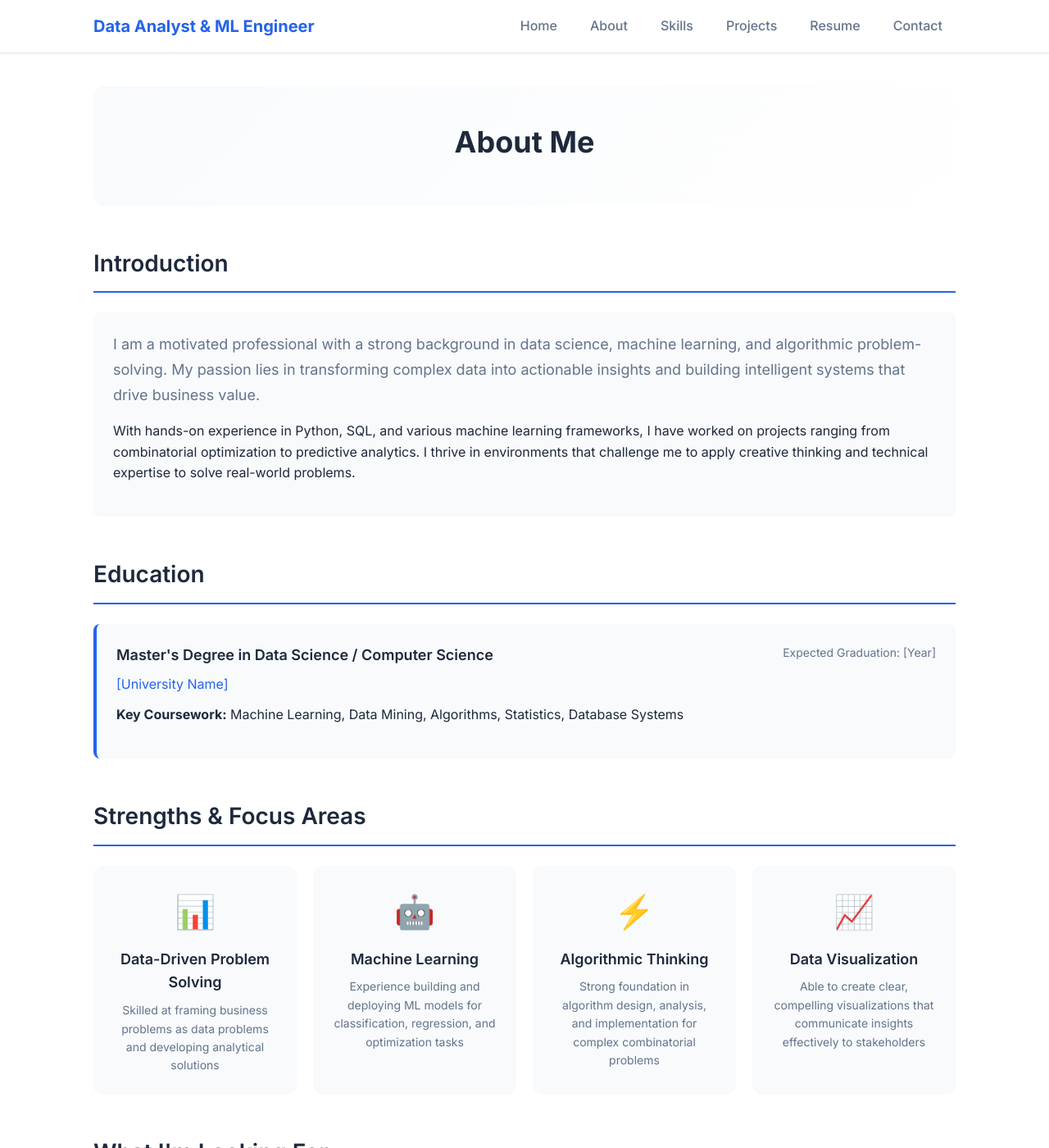
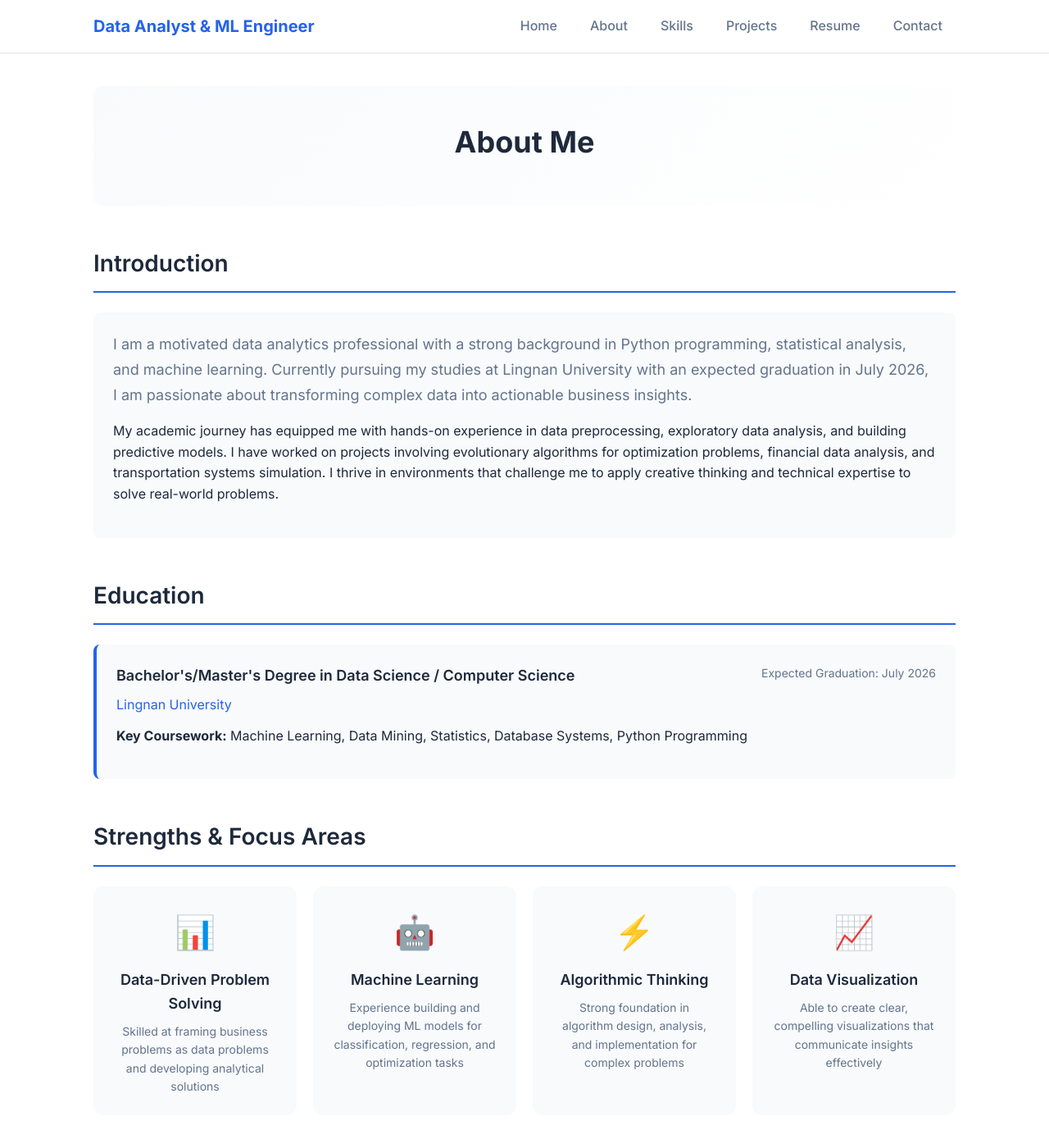
Before and after one commit to jsildf/KairongLuo.github.io, a Jekyll site: the page built from about.md, in a window 1280 px wide and 1400 px high. Shown: the whole window at 82% size. Built offline with Jekyll 4.4.1, drawn with Linux system fonts in a browser that asks for light colours; some of the changed text lies outside the part shown.

Commit message:
Final update

```diff
--- a/about.md
+++ b/about.md
@@ -11,13 +11,15 @@ title: About Me
     <h2 class="section-title">Introduction</h2>
     <div class="content-block">
         <p class="lead-text">
-            I am a motivated professional with a strong background in data science, machine learning, and algorithmic problem-solving.
-            My passion lies in transforming complex data into actionable insights and building intelligent systems that drive business value.
+            I am a motivated data analytics professional with a strong background in Python programming, statistical analysis,
+            and machine learning. Currently pursuing my studies at Lingnan University with an expected graduation in July 2026,
+            I am passionate about transforming complex data into actionable business insights.
         </p>
         <p>
-            With hands-on experience in Python, SQL, and various machine learning frameworks, I have worked on projects ranging from
-            combinatorial optimization to predictive analytics. I thrive in environments that challenge me to apply creative thinking
-            and technical expertise to solve real-world problems.
+            My academic journey has equipped me with hands-on experience in data preprocessing, exploratory data analysis,
+            and building predictive models. I have worked on projects involving evolutionary algorithms for optimization problems,
+            financial data analysis, and transportation systems simulation. I thrive in environments that challenge me to apply
+            creative thinking and technical expertise to solve real-world problems.
         </p>
     </div>
 </section>
@@ -26,12 +28,12 @@ title: About Me
     <h2 class="section-title">Education</h2>
     <div class="education-card">
         <div class="edu-header">
-            <h3 class="edu-degree">Master's Degree in Data Science / Computer Science</h3>
-            <span class="edu-year">Expected Graduation: [Year]</span>
+            <h3 class="edu-degree">Bachelor's/Master's Degree in Data Science / Computer Science</h3>
+            <span class="edu-year">Expected Graduation: July 2026</span>
         </div>
-        <p class="edu-school">[University Name]</p>
+        <p class="edu-school">Lingnan University</p>
         <div class="edu-details">
-            <p><strong>Key Coursework:</strong> Machine Learning, Data Mining, Algorithms, Statistics, Database Systems</p>
+            <p><strong>Key Coursework:</strong> Machine Learning, Data Mining, Statistics, Database Systems, Python Programming</p>
         </div>
     </div>
 </section>
@@ -52,12 +54,12 @@ title: About Me
         <div class="strength-item">
             <div class="strength-icon">⚡</div>
             <h3>Algorithmic Thinking</h3>
-            <p>Strong foundation in algorithm design, analysis, and implementation for complex combinatorial problems</p>
+            <p>Strong foundation in algorithm design, analysis, and implementation for complex problems</p>
         </div>
         <div class="strength-item">
             <div class="strength-icon">📈</div>
             <h3>Data Visualization</h3>
-            <p>Able to create clear, compelling visualizations that communicate insights effectively to stakeholders</p>
+            <p>Able to create clear, compelling visualizations that communicate insights effectively</p>
         </div>
     </div>
 </section>
@@ -66,8 +68,8 @@ title: About Me
     <h2 class="section-title">What I'm Looking For</h2>
     <div class="content-block">
         <p class="lead-text">
-            I am seeking opportunities in <strong>Data Analytics</strong>, <strong>Machine Learning Engineering</strong>,
-            or <strong>Business Intelligence</strong> roles where I can apply my technical skills to drive data-informed decision making.
+            I am seeking <strong>Data Analyst</strong> or <strong>Business Intelligence</strong> positions where I can apply
+            my technical skills in Python, SQL, and data visualization to drive data-informed decision making.
         </p>
         <p>
             I am particularly interested in positions that involve:
@@ -75,6 +77,7 @@ title: About Me
         <ul class="benefits-list">
             <li>Working with large datasets to extract meaningful insights</li>
             <li>Building predictive models to support business strategies</li>
+            <li>Creating interactive dashboards for KPI monitoring</li>
             <li>Collaborating with cross-functional teams on data-driven projects</li>
             <li>Continuous learning in emerging technologies and methodologies</li>
         </ul>
```
Also changed, not shown: contact.md (+6 -27 lines).
